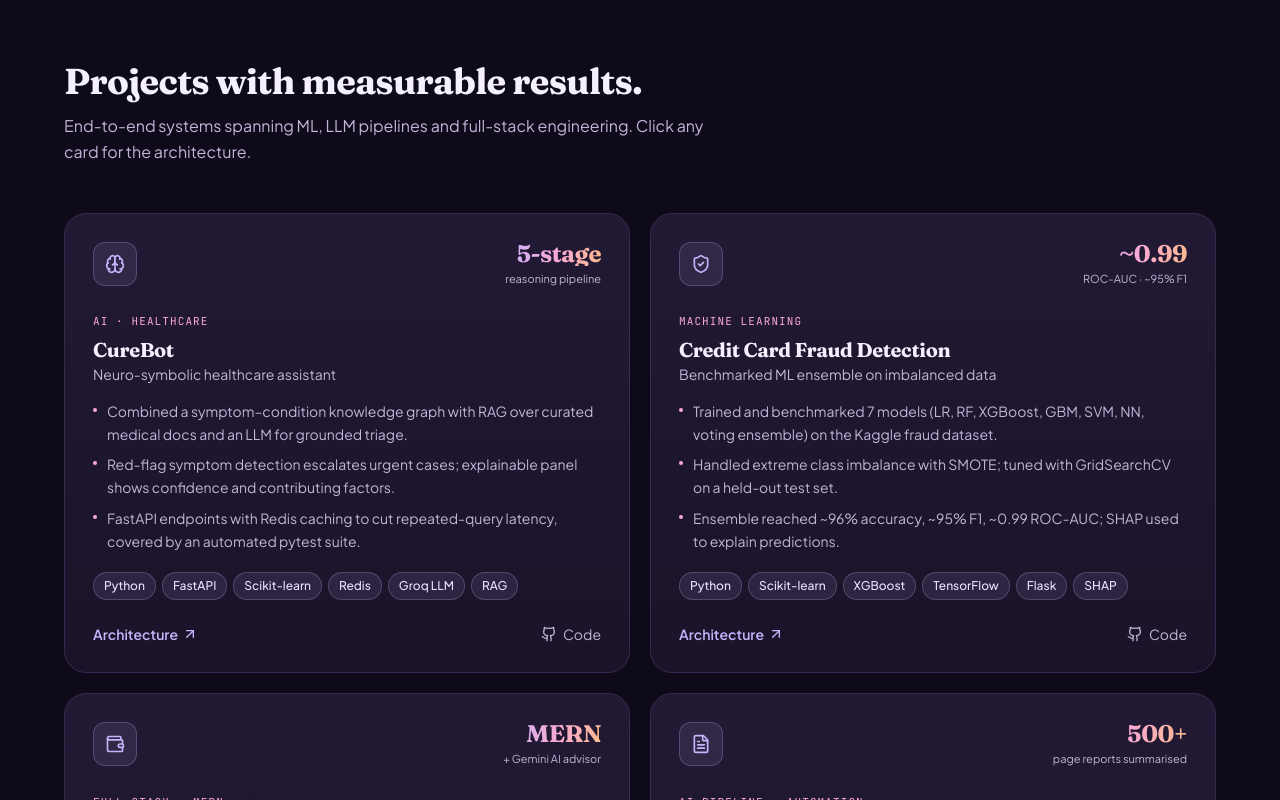
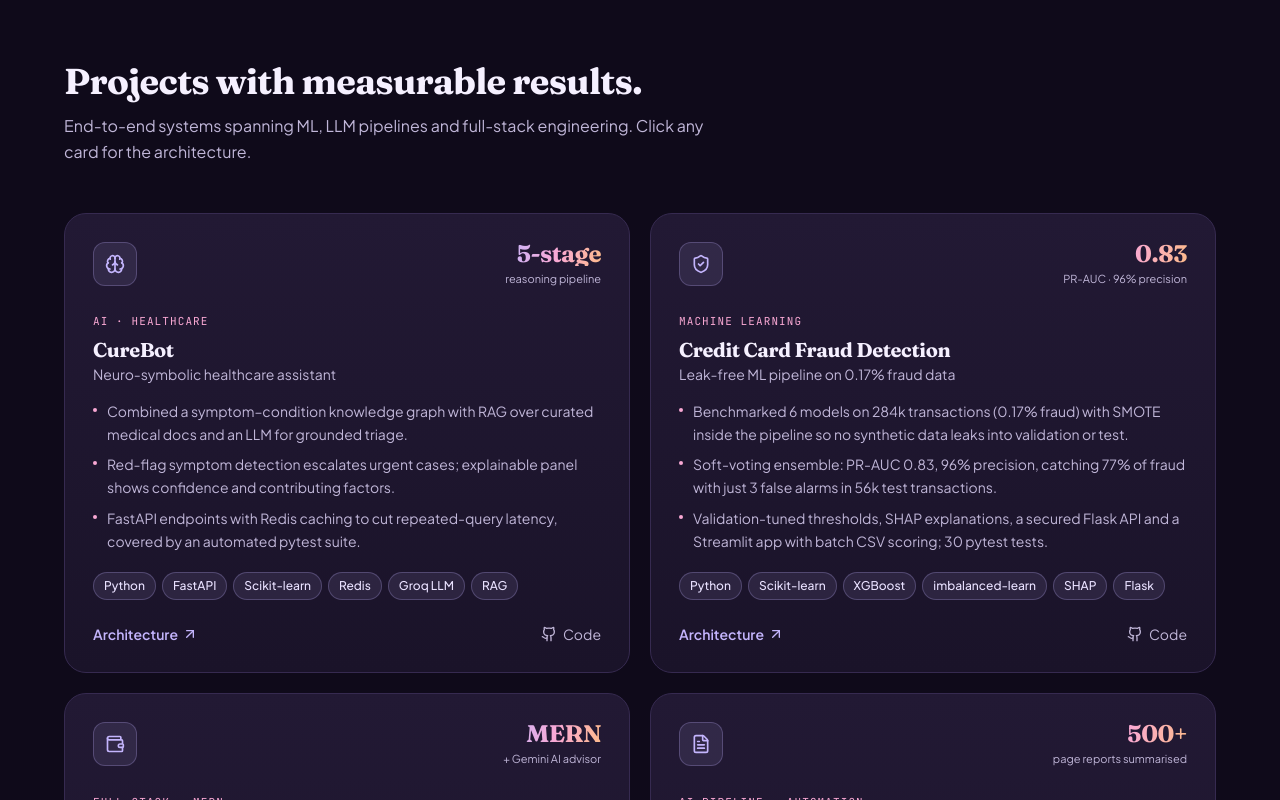
Before and after one commit to diyagarg09/My-Portfolio, a React (Vite) app: page / in a window 1280 px wide. Shown: the part 1753-2553 px from the top of the page. Built offline with nearby package versions, Linux system fonts and the light colour scheme.

Commit message:
Update fraud detection project with measured results

```diff
--- a/src/components/Hero.jsx
+++ b/src/components/Hero.jsx
@@ -63,7 +63,7 @@ export default function Hero({ onOpenResume, ready = true }) {
             <motion.p {...fadeUp(0.12, ready)} className="mt-6 text-lg text-muted max-w-xl leading-relaxed">
               CS &amp; AI undergrad at <span className="text-fg font-medium">{profile.school}</span> building
               ML-powered systems and production-style backends — from a neuro-symbolic healthcare assistant
-              to a fraud-detection ensemble at <span className="text-fg font-medium">~0.99 ROC-AUC</span>.
+              to a fraud-detection ensemble with <span className="text-fg font-medium">96% precision</span>.
             </motion.p>
 
             <motion.div {...fadeUp(0.18, ready)} className="mt-3 flex items-center gap-1.5 text-sm text-muted">
--- a/src/components/Projects.jsx
+++ b/src/components/Projects.jsx
@@ -32,25 +32,25 @@ const projects = [
   {
     id: 2,
     title: 'Credit Card Fraud Detection',
-    subtitle: 'Benchmarked ML ensemble on imbalanced data',
+    subtitle: 'Leak-free ML pipeline on 0.17% fraud data',
     category: 'Machine Learning',
     icon: ShieldCheck,
-    metric: { value: '~0.99', label: 'ROC-AUC · ~95% F1' },
-    tags: ['Python', 'Scikit-learn', 'XGBoost', 'TensorFlow', 'Flask', 'SHAP', 'SQLite'],
+    metric: { value: '0.83', label: 'PR-AUC · 96% precision' },
+    tags: ['Python', 'Scikit-learn', 'XGBoost', 'imbalanced-learn', 'SHAP', 'Flask', 'Streamlit', 'pytest'],
     repo: 'https://github.com/diyagarg09/credit-fraud-detectionn',
     highlights: [
-      'Trained and benchmarked 7 models (LR, RF, XGBoost, GBM, SVM, NN, voting ensemble) on the Kaggle fraud dataset.',
-      'Handled extreme class imbalance with SMOTE; tuned with GridSearchCV on a held-out test set.',
-      'Ensemble reached ~96% accuracy, ~95% F1, ~0.99 ROC-AUC; SHAP used to explain predictions.',
+      'Benchmarked 6 models on 284k transactions (0.17% fraud) with SMOTE inside the pipeline so no synthetic data leaks into validation or test.',
+      'Soft-voting ensemble: PR-AUC 0.83, 96% precision, catching 77% of fraud with just 3 false alarms in 56k test transactions.',
+      'Validation-tuned thresholds, SHAP explanations, a secured Flask API and a Streamlit app with batch CSV scoring; 30 pytest tests.',
     ],
-    problem: 'Extreme class imbalance makes standard classifiers miss fraud or raise excessive false positives.',
-    solution: 'Seven classifiers with SMOTE oversampling and GridSearchCV tuning, combined into a voting ensemble and explained with SHAP.',
+    problem: 'With only 0.17% fraud, accuracy is meaningless and naive oversampling leaks synthetic data into evaluation, inflating scores.',
+    solution: 'Imputer → scaler → SMOTE → model pipelines evaluated on PR-AUC, with thresholds tuned on a validation split and costs of false alarms vs missed fraud estimated per model.',
     architecture: [
-      { name: 'Transaction Logs', tech: 'Kaggle Dataset' },
-      { name: 'Oversampling', tech: 'SMOTE' },
-      { name: 'Model Ensemble', tech: '7 Classifiers' },
-      { name: 'Tuning', tech: 'GridSearchCV' },
-      { name: 'Explainability', tech: 'SHAP' },
+      { name: 'Validation & Dedup', tech: 'pandas' },
+      { name: 'Leak-free Resampling', tech: 'imblearn Pipeline' },
+      { name: 'Model Ensemble', tech: 'RF + XGBoost + LR' },
+      { name: 'Threshold Tuning', tech: 'Validation PR curve' },
+      { name: 'Serving & Explainability', tech: 'Flask / SHAP' },
     ],
   },
   {
--- a/src/components/ResumeModal.jsx
+++ b/src/components/ResumeModal.jsx
@@ -155,14 +155,16 @@ export default function ResumeModal({ isOpen, onClose }) {
                 <div>
                   <div className="flex justify-between items-baseline mb-1">
                     <h3 className="font-bold text-xs text-zinc-900">
-                      Credit Card Fraud Detection <span className="font-normal italic text-zinc-600">| Python, Scikit-learn, XGBoost, TensorFlow, Flask, SHAP, SQLite</span>
+                      Credit Card Fraud Detection <span className="font-normal italic text-zinc-600">| Python, Scikit-learn, XGBoost, imbalanced-learn, SHAP, Flask, Streamlit</span>
                     </h3>
                     <a href="https://github.com/diyagarg09/credit-fraud-detectionn" target="_blank" rel="noopener noreferrer" className="text-xs text-purple-700 font-semibold hover:underline flex items-center gap-0.5">
                       GitHub <ExternalLink className="w-2.5 h-2.5" />
                     </a>
                   </div>
                   <ul className="list-disc list-outside ml-4 text-[11px] text-zinc-700 flex flex-col gap-1">
-                    <li>Trained and benchmarked 7 ML models (Logistic Regression, Random Forest, XGBoost, Gradient Boosting, SVM, Neural Network, Ensemble Voting) on the Kaggle credit-card fraud dataset, using SMOTE for class-imbalance correction and GridSearchCV for hyperparameter tuning; ensemble model reached ~96% accuracy, ~95% F1, and ~0.99 ROC-AUC on the held-out test set.</li>
+                    <li>Benchmarked 6 models (Logistic Regression, Random Forest, XGBoost, Gradient Boosting, SVM, soft-voting ensemble) on 284k transactions with 0.17% fraud, placing SMOTE inside the training pipeline so no synthetic samples leak into validation or test data.</li>
+                    <li>Ensemble reached 0.83 PR-AUC and 96% precision, catching 77% of fraud with 3 false alarms in 56k held-out transactions, using decision thresholds tuned on a separate validation split.</li>
+                    <li>Served predictions through a JWT-secured Flask API and a Streamlit dashboard with batch CSV scoring and SHAP explanations; covered the pipeline with 30 pytest tests.</li>
                   </ul>
                 </div>
 
```
